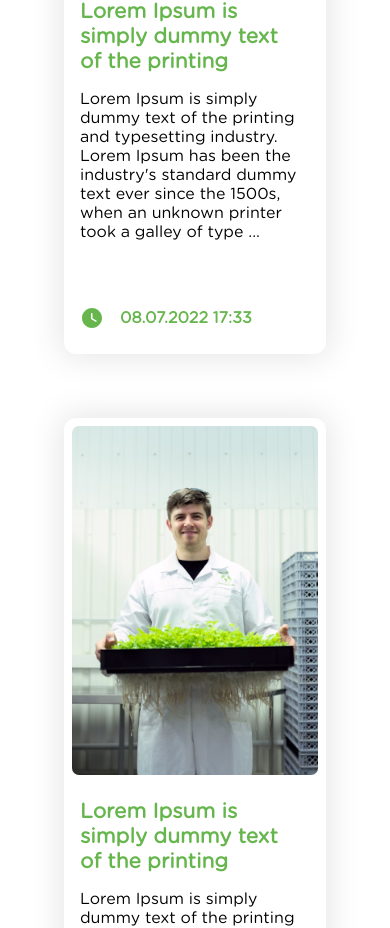
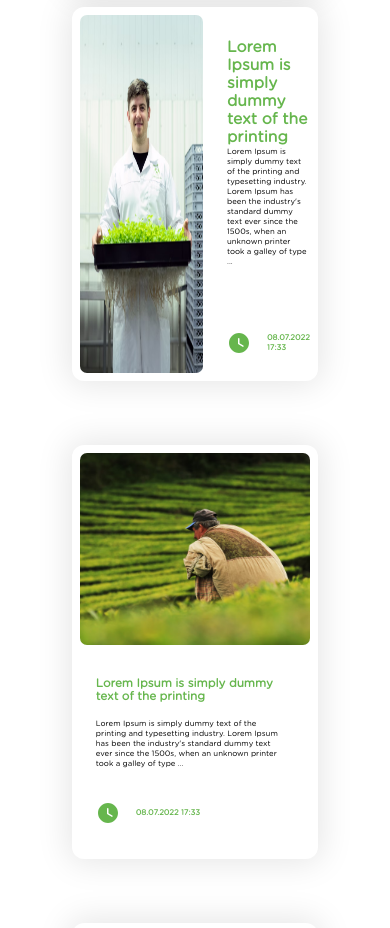
Before and after one commit to kenanmusali/Xacmaz-AgroPark, a React (Vite) app: page /news in a window 390 px wide. Shown: the part 1037-1965 px from the top of the page. Built offline with nearby package versions, Linux system fonts and the light colour scheme; data requests are answered from the project's data file.

Commit message:
0.2 (News Section Uptaded)

```diff
--- a/src/Components/News/index.jsx
+++ b/src/Components/News/index.jsx
@@ -4,7 +4,6 @@ import "./responsive.css";
 import { Link } from "react-router-dom";
 import KeyboardArrowRightRoundedIcon from "@mui/icons-material/KeyboardArrowRightRounded";
 import WatchLaterRoundedIcon from "@mui/icons-material/WatchLaterRounded";
-import NewsImage1 from "../../../Public/Images/Rectangle22.png";
 import { useState, useEffect } from "react";
 
 const NewsSection = () => {
@@ -19,7 +18,6 @@ const NewsSection = () => {
         setText(data);
       });
   }, []);
-
 
   const topSection = text.slice(0, 2);
   const bottomSection = text.slice(2, 10);
--- a/src/Components/News/responsive.css
+++ b/src/Components/News/responsive.css
@@ -1,5 +1,6 @@
 /* Phone */
 @media screen and (max-width: 767px) {
+
     .divbarnewssection1 {
         display: flex;
         flex-direction: column;
@@ -12,36 +13,23 @@
         align-items: center;
         justify-content: center;
         margin-top: 4rem;
-        padding-inline: 1rem;
-    }
-
-    .divNewsbar {
-        display: flex;
-        flex-direction: column;
-    }
-
-    .divNewsbar {
-        display: flex;
-        box-shadow: 0px 0px 33px 4px rgba(0, 0, 0, 0.1);
-        width: fit-content;
-        background-color: white;
-        height: fit-content;
-        border-radius: 12px;
-        transition: all 0.4s;
-    }
-
-    .divNewsAddBarContainer{
-        padding: none;
     }
 
     .NewsText1 {
-        margin-bottom: 1rem;
-        font-size: 1.3rem;
-    }
+    font-size: 4vw;
+ }
 
-    .divNewsTextsSections {
-        padding: 1rem 1.5rem 1.5rem 1rem;
-    }
+ .divNewsbar1 .NewsText1 {
+    font-size: 3vw;
+ }
+
+ .Newsdecp1 {
+    font-size: 2vw;
+ }
+
+ .divNewsTime {
+    font-size: 2vw;
+ }
 }
 
 /* Tablet */
@@ -58,9 +46,23 @@
         align-items: center;
         justify-content: center;
         margin-top: 4rem;
-        padding-inline: 5rem;
+    }
 
-    }
+    .NewsText1 {
+    font-size: 4vw;
+ }
+
+ .divNewsbar1 .NewsText1 {
+    font-size: 3vw;
+ }
+
+ .Newsdecp1 {
+    font-size: 2vw;
+ }
+
+ .divNewsTime {
+    font-size: 2vw;
+ }
 }
 
 /* Laptop */
--- a/src/Components/News/style.css
+++ b/src/Components/News/style.css
@@ -54,16 +54,16 @@
 
 /* You Will Start here */
 
-.divNewsAddBarContainer {
+/* .divNewsAddBarContainer {
     padding: 3rem;
-}
+} */
 
 .divNewsbar {
     display: flex;
     box-shadow: 0px 0px 33px 4px rgba(0, 0, 0, 0.1);
-    width: 43rem;
+/* width:42rem; */
     background-color: white;
-    height: 24rem;
+    height: fit-content;
     border-radius: 12px;
     transition: all 0.4s;
 }
@@ -75,18 +75,17 @@
 
 .NewsImage1 {
     border-radius: 7px;
-    margin: 0.5rem;
 }
 
 .divNewsTextsSections {
     display: flex;
     flex-direction: column;
-    padding: 2.5rem 1.5rem 1.5rem 1rem;
+    padding: 2rem 1.5rem 1.6rem 1rem;
     justify-content: space-between;
 }
 
 .NewsText1 {
-    font-size: 2rem;
+    font-size: 2vw;
     color: var(--color);
     font-weight: 700;
 }
@@ -100,6 +99,7 @@
 
 .divNewsTime {
     font-weight: 600;
+    font-size: 1vw;
     color: var(--color);
 }
 
@@ -109,9 +109,15 @@
 
 .divbarnewssection1 {
     display: flex;
-    gap: 4rem;
+    gap: 4vw;
     align-items: center;
     justify-content: center;
+    width: 100%;
+    padding-inline: 2vw;
+}
+
+.Newsdecp1 {
+    font-size: 1vw;
 }
 
 .divNewsAddBarContainer {
@@ -121,12 +127,10 @@
 .divNewsAddBarContainer .divbarnewssection2-column {
     display: grid;
     grid-template-columns: repeat(4, 1fr);
-    gap: 4rem;
-    align-items: center;
-    justify-content: center;
+    gap: 2.5vw;
     margin-top: 4rem;
-    padding-inline: 11rem;
-
+width: 100%;
+padding-inline: 2vw;
 }
 
 .divNewsbar1 {
@@ -138,8 +142,10 @@
     flex-direction: column;
     align-items: center;
     justify-content: center;
-    width: 100%;
+    width: 100% ;
+    padding: 0.5rem;
 }
+
 
 .divNewsbar1:hover {
     background-color: var(--color2);
@@ -147,20 +153,9 @@
 }
 
 
-.divNewsbar1 .NewsImage1 {
-    width: 18.5rem;
-    height: 18.5rem;
-    background-size: cover;
-    background-position: center;
-}
-
 .divNewsbar1 .NewsText1 {
-    font-size: 1.3rem;
+    font-size: 1.3vw;
     margin-bottom: 1rem;
-}
-
-.divNewsbar1 .divNewsTextsSections {
-    padding: 1rem 1.5rem 1.5rem 1rem;
 }
 
 .divNewsbar1 .divNewsTimeZone {
@@ -168,10 +163,13 @@
 }
 
 .divbarnewssection1 .NewsImage1 {
-    flex-grow: 1;
-    object-fit: contain;
-    max-width: 100%;
-    max-height: 100%;
-    width: auto;
-    height: auto;
+    margin: 0.5rem;
+    width: 50%;
 }
+
+.divNewsbar1 .NewsImage1 {
+    object-fit: cover;
+    background-position: center;
+    /* margin: 0.5rem; */
+    width: 100%;
+}
```
